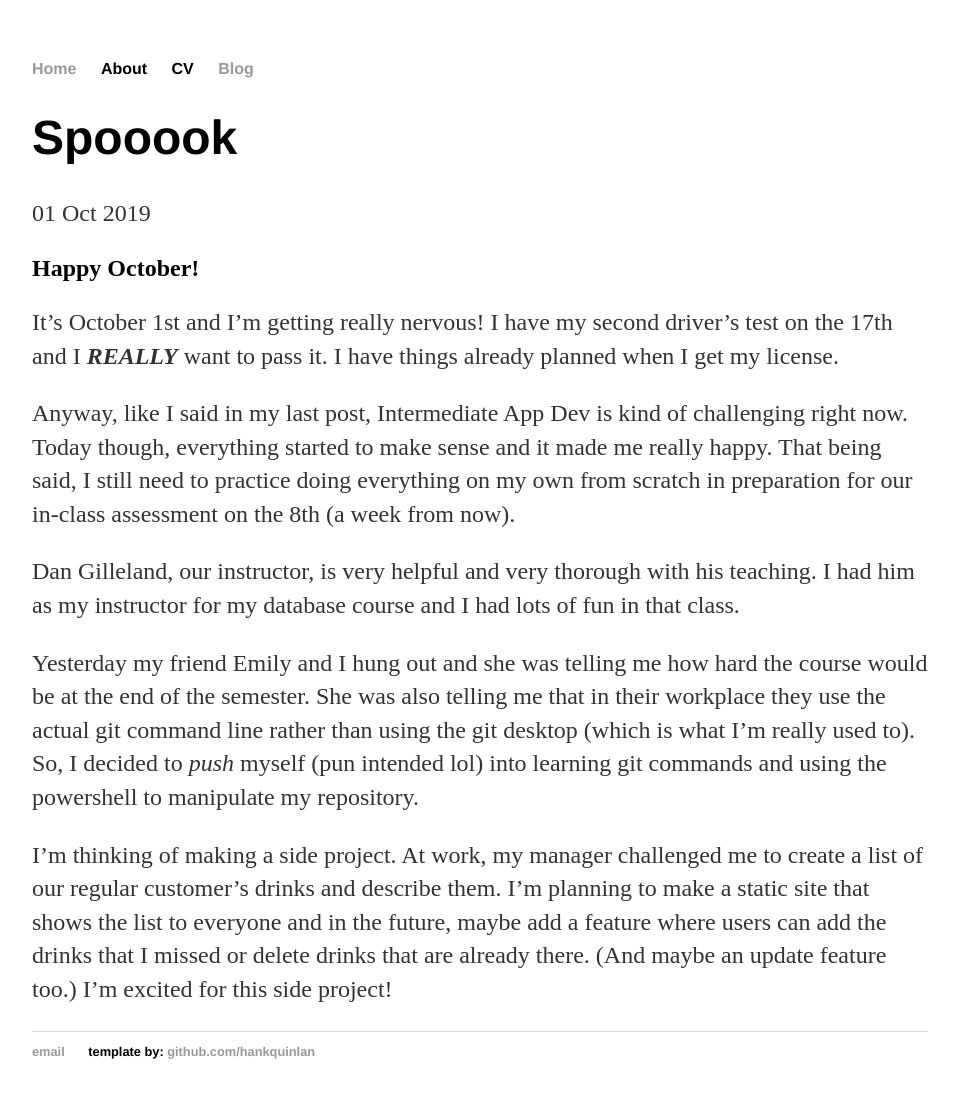
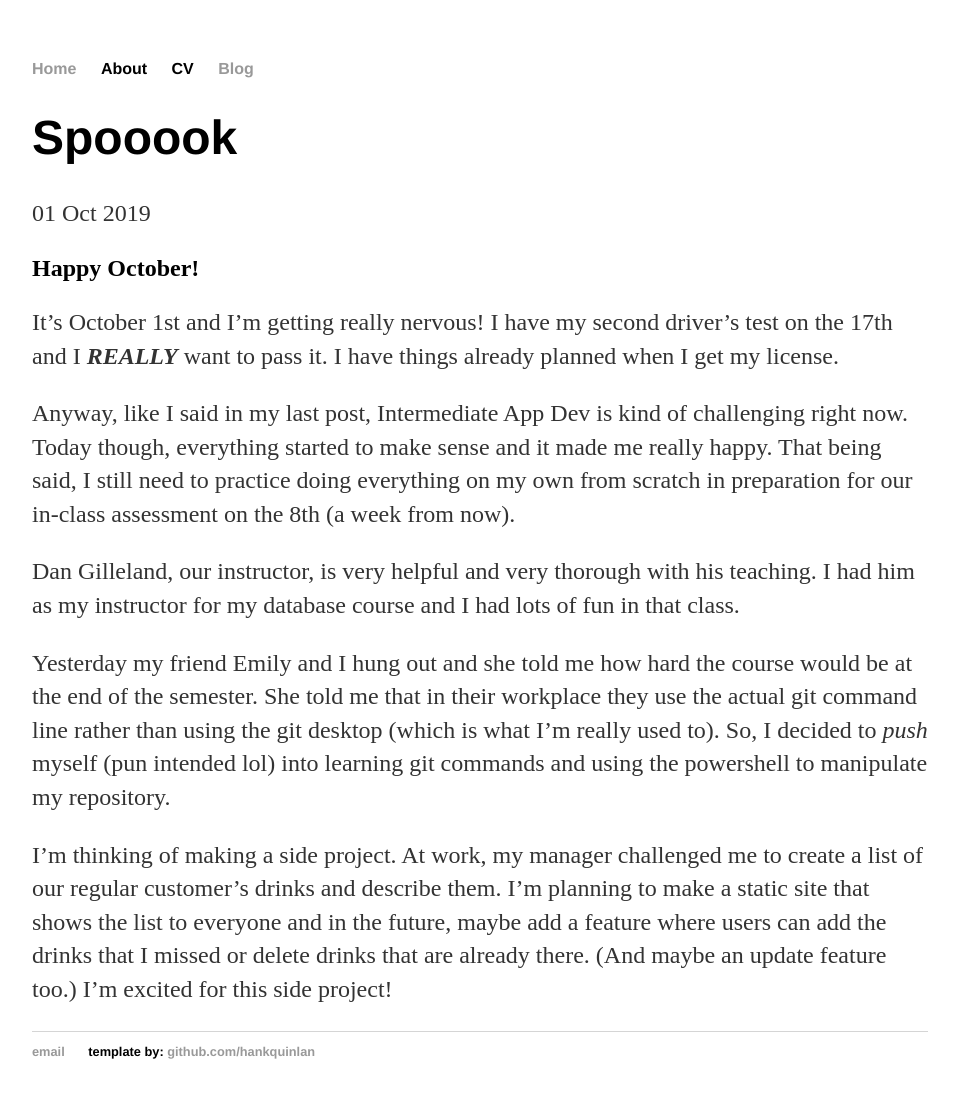
Before and after one commit to pborlongan/pborlongan.github.io, a Jekyll site: the page built from _posts/2019-10-01-entry03.md, in a window 1280 px wide. Shown: the whole page, without its empty margins (160-1118 px from the left). Built offline with Jekyll 4.4.1, drawn with Linux system fonts in a browser that asks for light colours.

Commit message:
fixed dumb grammar

```diff
--- a/_posts/2019-10-01-entry03.md
+++ b/_posts/2019-10-01-entry03.md
@@ -12,6 +12,6 @@ Anyway, like I said in my last post, Intermediate App Dev is kind of challenging
 
 Dan Gilleland, our instructor, is very helpful and very thorough with his teaching. I had him as my instructor for my database course and I had lots of fun in that class.
 
-Yesterday my friend Emily and I hung out and she was telling me how hard the course would be at the end of the semester. She was also telling me that in their workplace they use the actual git command line rather than using the git desktop (which is what I'm really used to). So, I decided to _push_ myself (pun intended lol) into learning git commands and using the powershell to manipulate my repository.
+Yesterday my friend Emily and I hung out and she told me how hard the course would be at the end of the semester. She told me that in their workplace they use the actual git command line rather than using the git desktop (which is what I'm really used to). So, I decided to _push_ myself (pun intended lol) into learning git commands and using the powershell to manipulate my repository.
 
 I'm thinking of making a side project. At work, my manager challenged me to create a list of our regular customer's drinks and describe them. I'm planning to make a static site that shows the list to everyone and in the future, maybe add a feature where users can add the drinks that I missed or delete drinks that are already there. (And maybe an update feature too.) I'm excited for this side project!
```
